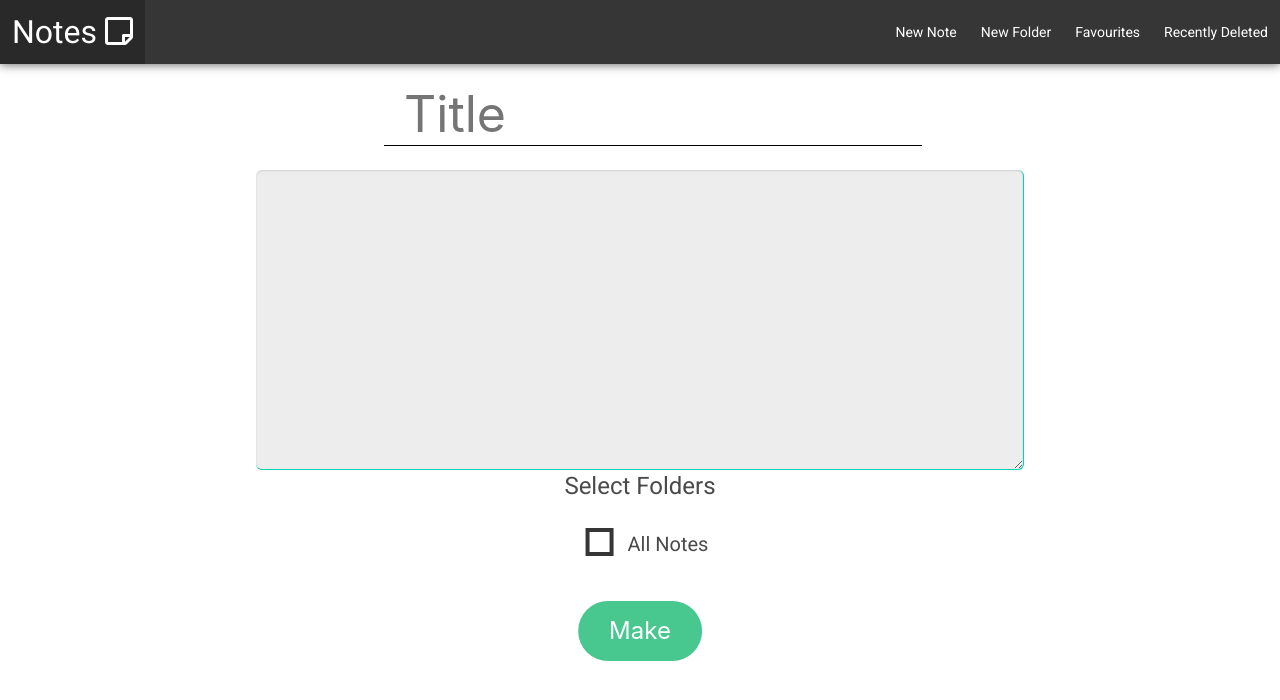
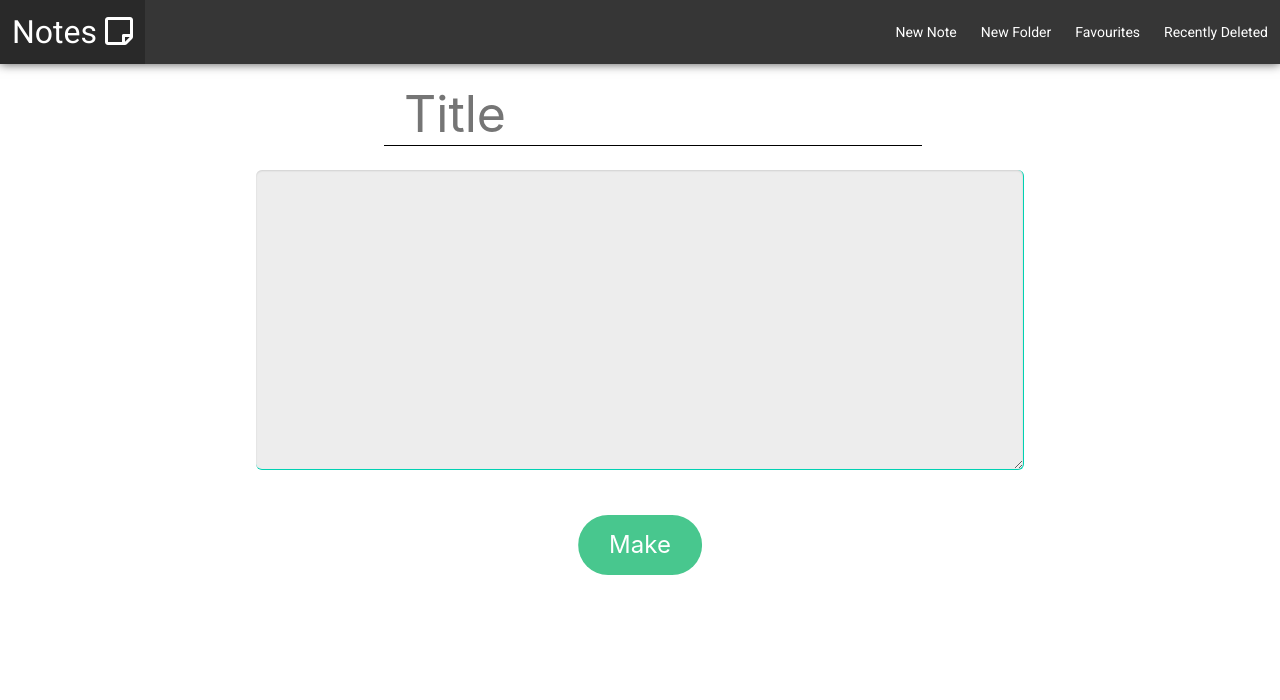
Before and after one commit to murtaza854/CS370-Project-Notes-App, an Angular app: page /add in a window 1280 px wide. Shown: the top 700 px of the page. Built offline with nearby package versions, Linux system fonts and the light colour scheme.

Commit message:
Styling2

```diff
--- a/src/app/pages/detailpage/detailpage.component.scss
+++ b/src/app/pages/detailpage/detailpage.component.scss
@@ -64,6 +64,7 @@
   flex-direction: row;
   width: fit-content;
   transform: translateX(-50%);
+  margin-top: 15px;
   left: 50%;
   position: relative;
   div {
--- a/src/app/pages/detailpage/detailpage.component.ts
+++ b/src/app/pages/detailpage/detailpage.component.ts
@@ -25,8 +25,8 @@ export class DetailpageComponent implements OnInit {
     if (this.folderNotesflag) {
       const foldersList:folder[] = this._foldersService.getFolders();
       foldersList.forEach(e => {
-        // if (e.folderID != 0) this.foldersList.push(e);
-        this.foldersList.push(e)
+        if (e.folderID != 0) this.foldersList.push(e);
+        // this.foldersList.push(e)
       });
       this.noteTitle = "";
       this.noteT = "";
```
